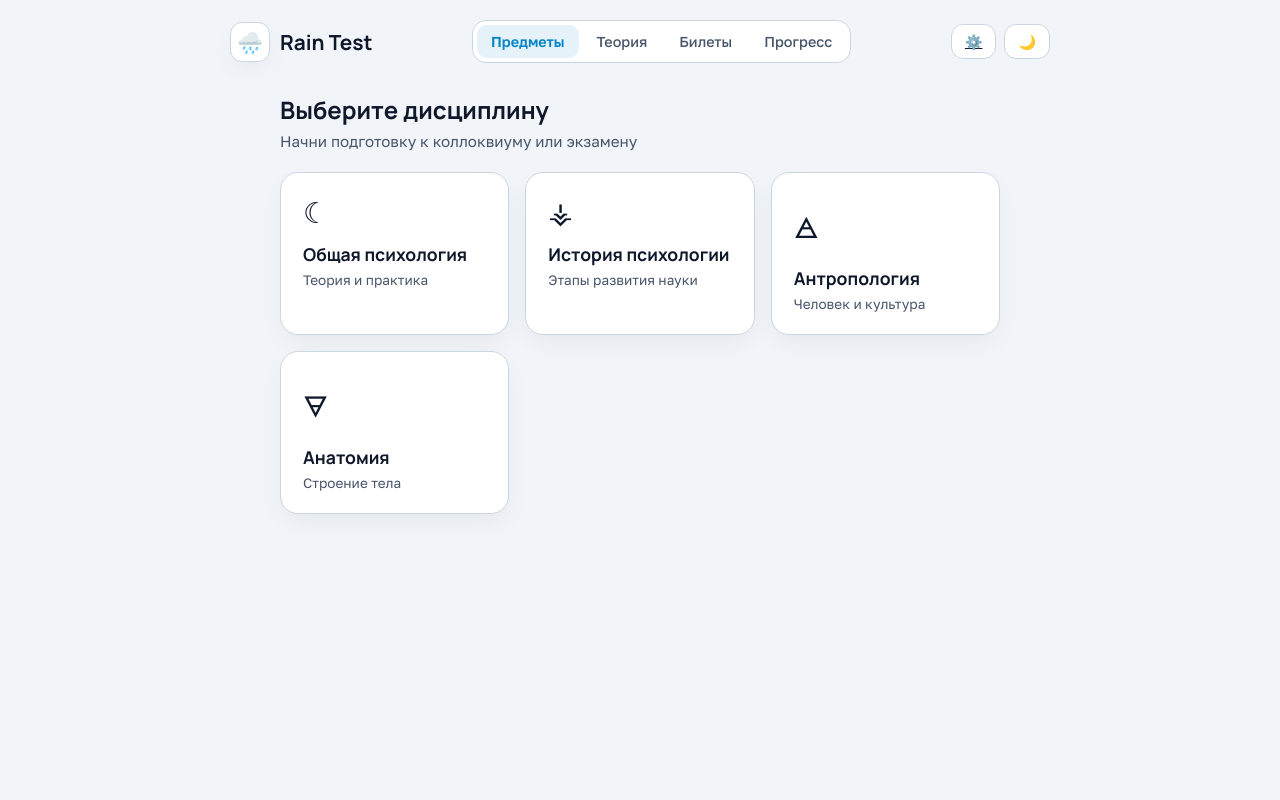
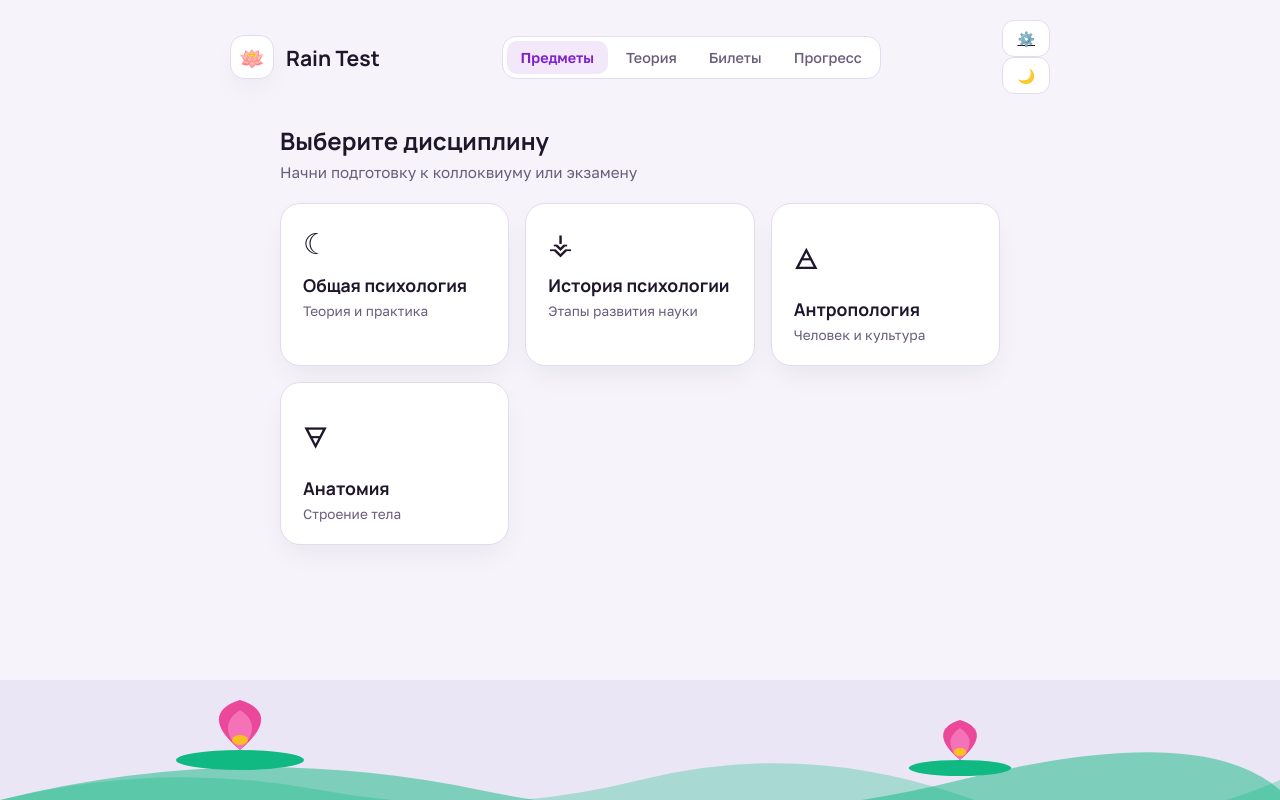
Before and after one commit to asmmnb97-ops/superbigdikgunstest, a plain HTML site: page index.html in a window 1280 px wide. Drawn offline with Linux system fonts and the light colour scheme.

Commit message:
Add files via upload

```diff
--- a/index.html
+++ b/index.html
@@ -10,7 +10,7 @@
 <body>
   <header>
     <a href="index.html" class="logo">
-      <div class="logo-box">🌧️</div>
+      <div class="logo-badge">🪷</div>
       <span>Rain Test</span>
     </a>
     <div class="nav-tabs">
@@ -53,6 +53,28 @@
     </div>
   </main>
 
+  <!-- Озеро с лилиями внизу -->
+  <div class="lily-pond">
+    <svg viewBox="0 0 800 120" preserveAspectRatio="none">
+      <path d="M0,120 Q100,80 200,110 T400,100 T600,115 T800,100 L800,120 Z" fill="var(--lily-leaf)" opacity="0.3"/>
+      <path d="M0,120 Q150,60 300,110 T600,100 T800,110 L800,120 Z" fill="var(--lily-leaf)" opacity="0.5"/>
+      <!-- Лилия 1 -->
+      <g transform="translate(150, 70)">
+        <path d="M0,0 C-15,-20 -20,-40 0,-50 C20,-40 15,-20 0,0" fill="var(--lily-outer)"/>
+        <path d="M0,0 C-10,-15 -10,-30 0,-40 C10,-30 10,-15 0,0" fill="var(--lily-inner)"/>
+        <circle cx="0" cy="-10" r="5" fill="var(--lily-core)"/>
+        <ellipse cx="0" cy="10" rx="40" ry="10" fill="var(--lily-leaf)"/>
+      </g>
+      <!-- Лилия 2 -->
+      <g transform="translate(600, 80) scale(0.8)">
+        <path d="M0,0 C-15,-20 -20,-40 0,-50 C20,-40 15,-20 0,0" fill="var(--lily-outer)"/>
+        <path d="M0,0 C-10,-15 -10,-30 0,-40 C10,-30 10,-15 0,0" fill="var(--lily-inner)"/>
+        <circle cx="0" cy="-10" r="5" fill="var(--lily-core)"/>
+        <ellipse cx="0" cy="10" rx="40" ry="10" fill="var(--lily-leaf)"/>
+      </g>
+    </svg>
+  </div>
+
   <script>
     const themeToggle = document.getElementById('themeToggle');
     const themeIcon = document.getElementById('themeIcon');
--- a/style.css
+++ b/style.css
@@ -1,37 +1,45 @@
 :root {
-  --bg-main: #F1F5F9;
+  --bg-main: #F6F4FA;
   --bg-card: #FFFFFF;
-  --bg-hover: #E8F0F8;
-  --text-primary: #0F172A;
-  --text-secondary: #475569;
-  --border-color: #CBD5E1;
-  --accent: #0284C7;
-  --accent-secondary: #7C3AED;
-  --accent-hover: #0369A1;
-  --accent-soft: rgba(2, 132, 199, 0.1);
+  --bg-hover: #EFEBF7;
+  --text-primary: #1E162B;
+  --text-secondary: #685D7A;
+  --border-color: #E2DCF0;
+  --accent: #7E22CE;
+  --accent-hover: #6B21A8;
+  --accent-soft: rgba(126, 34, 206, 0.1);
+  --lily-outer: #EC4899;
+  --lily-inner: #F472B6;
+  --lily-core: #FBBF24;
+  --lily-leaf: #10B981;
+  --pond-bg: #EBE6F5;
   --success: #059669;
   --success-bg: rgba(5, 150, 105, 0.12);
   --error: #E11D48;
   --error-bg: rgba(225, 29, 72, 0.11);
-  --shadow: 0 10px 28px -6px rgba(15, 23, 42, 0.07);
+  --shadow: 0 12px 30px -8px rgba(30, 22, 43, 0.08);
 }
 
 [data-theme="dark"] {
-  --bg-main: #0B0E14;
-  --bg-card: #131822;
-  --bg-hover: #1C2331;
-  --text-primary: #F8FAFC;
-  --text-secondary: #94A3B8;
-  --border-color: #232D3F;
-  --accent: #38BDF8;
-  --accent-secondary: #A78BFA;
-  --accent-hover: #7DD3FC;
-  --accent-soft: rgba(56, 189, 248, 0.14);
+  --bg-main: #100D18;
+  --bg-card: #191426;
+  --bg-hover: #231C36;
+  --text-primary: #F5F2FA;
+  --text-secondary: #9C91B0;
+  --border-color: #2D2442;
+  --accent: #C084FC;
+  --accent-hover: #D8B4FE;
+  --accent-soft: rgba(192, 132, 252, 0.15);
+  --lily-outer: #F472B6;
+  --lily-inner: #FBCFE8;
+  --lily-core: #FDE047;
+  --lily-leaf: #34D399;
+  --pond-bg: #0A0810;
   --success: #34D399;
   --success-bg: rgba(52, 211, 153, 0.15);
   --error: #FB7185;
   --error-bg: rgba(251, 113, 133, 0.15);
-  --shadow: 0 14px 34px -6px rgba(0, 0, 0, 0.55);
+  --shadow: 0 16px 36px -8px rgba(0, 0, 0, 0.55);
 }
 
 * { box-sizing: border-box; margin: 0; padding: 0; }
@@ -41,7 +49,7 @@ body {
   font-family: 'Golos Text', sans-serif;
   background-color: var(--bg-main);
   color: var(--text-primary);
-  transition: background-color 0.3s, color 0.3s;
+  transition: background-color 0.35s, color 0.35s;
   min-height: 100vh;
   display: flex;
   flex-direction: column;
@@ -53,14 +61,15 @@ header {
 }
 
 .logo {
-  font-family: 'Manrope', sans-serif; font-weight: 700; font-size: 1.3rem;
-  display: flex; align-items: center; gap: 10px; color: var(--text-primary); text-decoration: none;
+  font-family: 'Manrope', sans-serif; font-weight: 700; font-size: 1.32rem;
+  display: flex; align-items: center; gap: 12px; color: var(--text-primary); cursor: pointer; text-decoration: none;
 }
-.logo-box {
-  width: 40px; height: 40px; border-radius: 12px; background: var(--bg-card);
+.logo-badge {
+  width: 44px; height: 44px; border-radius: 14px; background: var(--bg-card);
   border: 1px solid var(--border-color); display: flex; align-items: center;
-  justify-content: center; box-shadow: var(--shadow);
+  justify-content: center; box-shadow: var(--shadow); transition: 0.25s;
 }
+.logo:hover .logo-badge { transform: rotate(-6deg) scale(1.05); }
 
 .nav-tabs {
   display: flex; background: var(--bg-card); padding: 4px; border-radius: 14px;
@@ -74,52 +83,50 @@ header {
 .nav-tab:hover { color: var(--text-primary); }
 .nav-tab.active { background: var(--accent-soft); color: var(--accent); font-weight: 600; }
 
-.controls { display: flex; gap: 8px; }
 .icon-btn {
   background: var(--bg-card); border: 1px solid var(--border-color); color: var(--text-primary);
-  padding: 8px 13px; border-radius: 12px; cursor: pointer; font-family: inherit;
-  font-size: 0.88rem; font-weight: 500; display: flex; align-items: center; gap: 6px; transition: 0.2s;
+  padding: 9px 14px; border-radius: 12px; cursor: pointer; font-family: inherit;
+  font-size: 0.88rem; font-weight: 500; display: flex; align-items: center; gap: 7px; transition: 0.2s;
 }
 .icon-btn:hover { border-color: var(--accent); background: var(--bg-hover); }
-.icon-btn.active { background: var(--accent-soft); border-color: var(--accent); color: var(--accent); }
 
 main { max-width: 760px; width: 100%; margin: 10px auto 36px; padding: 0 20px; flex: 1; }
 
 .section-title { font-family: 'Manrope', sans-serif; font-size: 1.5rem; margin-bottom: 6px; }
 .section-subtitle { color: var(--text-secondary); font-size: 0.95rem; margin-bottom: 22px; }
 
-/* Сетка предметов */
+/* Предметы */
 .subjects-grid { display: grid; grid-template-columns: repeat(auto-fit, minmax(220px, 1fr)); gap: 16px; }
 .subject-card {
-  background: var(--bg-card); border: 1px solid var(--border-color); border-radius: 18px;
+  background: var(--bg-card); border: 1px solid var(--border-color); border-radius: 20px;
   padding: 22px; box-shadow: var(--shadow); cursor: pointer; transition: 0.2s;
-  text-align: left; text-decoration: none; color: inherit; display: block;
+  text-decoration: none; color: inherit; display: block;
 }
 .subject-card:hover { transform: translateY(-3px); border-color: var(--accent); }
 .subject-icon { font-size: 1.8rem; margin-bottom: 12px; display: block; }
-.subject-name { font-family: 'Manrope', sans-serif; font-weight: 700; font-size: 1.1rem; margin-bottom: 6px; color: var(--text-primary); }
+.subject-name { font-family: 'Manrope', sans-serif; font-weight: 700; font-size: 1.1rem; margin-bottom: 6px; }
 .subject-meta { font-size: 0.85rem; color: var(--text-secondary); }
 
-/* Карточка вопроса */
+/* Карточки вопросов */
 .quiz-card {
-  background: var(--bg-card); border: 1px solid var(--border-color); border-radius: 22px;
-  padding: 30px; box-shadow: var(--shadow); margin-bottom: 20px; position: relative;
+  background: var(--bg-card); border: 1px solid var(--border-color); border-radius: 24px;
+  padding: 32px; box-shadow: var(--shadow); margin-bottom: 20px; position: relative;
 }
 .subject-tag {
   display: inline-block; background: var(--accent-soft); color: var(--accent);
-  font-size: 0.8rem; font-weight: 600; padding: 5px 12px; border-radius: 8px; margin-bottom: 16px;
+  font-size: 0.8rem; font-weight: 600; padding: 5px 12px; border-radius: 9px; margin-bottom: 16px;
 }
-.question-text { font-family: 'Manrope', sans-serif; font-size: 1.25rem; line-height: 1.45; margin-bottom: 22px; }
+.question-text { font-family: 'Manrope', sans-serif; font-size: 1.26rem; line-height: 1.45; margin-bottom: 24px; }
 
 .options-list { display: flex; flex-direction: column; gap: 12px; }
 .option-btn {
   width: 100%; text-align: left; background: transparent; border: 1.5px solid var(--border-color);
-  color: var(--text-primary); padding: 15px 18px; border-radius: 14px; font-family: inherit;
+  color: var(--text-primary); padding: 15px 18px; border-radius: 15px; font-family: inherit;
   font-size: 0.98rem; cursor: pointer; display: flex; align-items: center; gap: 14px; transition: 0.2s;
 }
 .option-btn:hover:not(:disabled) { background: var(--bg-hover); border-color: var(--accent); }
 .option-letter {
-  width: 28px; height: 28px; border-radius: 8px; background: var(--bg-main);
+  width: 28px; height: 28px; border-radius: 9px; background: var(--bg-main);
   display: flex; align-items: center; justify-content: center; font-weight: 600; font-size: 0.85rem;
   color: var(--text-secondary); flex-shrink: 0;
 }
@@ -149,7 +156,7 @@ textarea:focus, input:focus, select:focus { border-color: var(--accent); }
   border-radius: 12px; font-family: inherit; font-size: 0.95rem; font-weight: 600;
   cursor: pointer; transition: 0.2s;
 }
-[data-theme="dark"] .btn-primary { color: #0B0E14; }
+[data-theme="dark"] .btn-primary { color: #100D18; }
 .btn-primary:hover { background: var(--accent-hover); }
 
 .btn-secondary {
@@ -168,6 +175,20 @@ textarea:focus, input:focus, select:focus { border-color: var(--accent); }
 .mini-btn:hover { background: var(--bg-hover); }
 .mini-btn.delete { color: var(--error); }
 
+/* Прогресс */
+.progress-wrapper { margin-bottom: 20px; }
+.progress-info { display: flex; justify-content: space-between; font-size: 0.85rem; color: var(--text-secondary); margin-bottom: 8px; }
+.progress-track { width: 100%; height: 8px; background: var(--border-color); border-radius: 99px; overflow: hidden; }
+.progress-fill { height: 100%; background: linear-gradient(90deg, var(--lily-leaf), var(--accent)); border-radius: 99px; transition: 0.4s; }
+
+/* Лилия внизу */
+.lily-pond {
+  width: 100%; height: 120px; background: var(--pond-bg);
+  display: flex; justify-content: center; align-items: flex-end;
+  overflow: hidden; position: relative; transition: background 0.35s;
+}
+.lily-pond svg { width: 100%; height: 100%; object-fit: cover; }
+
 @media (max-width: 600px) {
   .nav-tabs { width: 100%; justify-content: center; }
   .quiz-card { padding: 22px; }
```
Also changed, not shown: admin.html (+1 -1 lines), progress.html (+1 -1 lines), subject.html (+1 -2 lines), tickets.html (+1 -1 lines).
